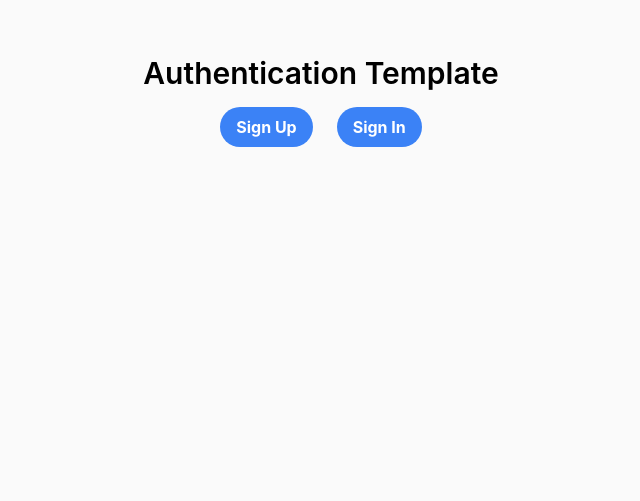
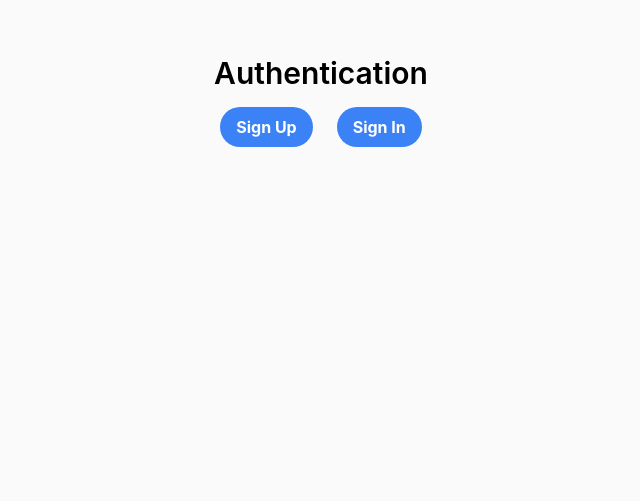
Before and after one commit to paulshaun-kdtk/Hotel-Booking, a React (Create React App) app in the folder frontend-react-app/: page / in a window 1280 px wide. Shown: the part 299-800 px from the top of the page, without its empty margins (319-959 px from the left). Built offline with nearby package versions, Linux system fonts and the light colour scheme.

Commit message:
make changes in credential file and splash screen

```diff
--- a/frontend-react-app/src/components/splash.jsx
+++ b/frontend-react-app/src/components/splash.jsx
@@ -3,7 +3,7 @@ import React from 'react';
 const Splash = () => (
   <div className="flex justify-center items-center h-screen bg-neutral-50 flex-col">
       <h3 className="font-semibold text-lg md:text-xl lg:text-2xl xl:text-3xl mb-4">
-        Authentication Template
+        Authentication
       </h3>
       <div className="flex items-center gap-6">
         <a
```
Also changed, not shown: 1 other file (tests, documents, lock files or other folders).
